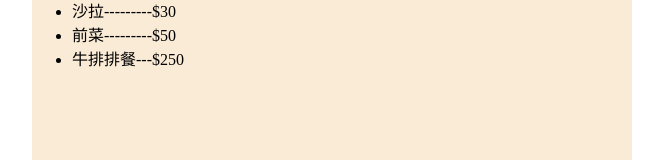
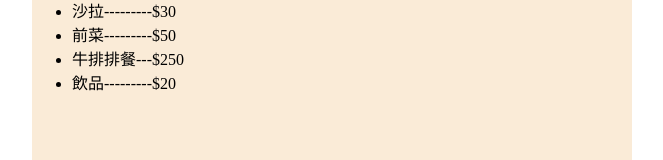
Before and after one commit to Wei-Kai-Life/git.github.io, a plain HTML site: page index.html in a window 1280 px wide. Shown: the part 129-289 px from the top of the page, without its empty margins (308-971 px from the left). Drawn offline with Linux system fonts and the light colour scheme.

Commit message:
add drink

```diff
--- a/index.html
+++ b/index.html
@@ -29,6 +29,7 @@
             <li>沙拉---------$30</li>
             <li>前菜---------$50</li>
             <li>牛排排餐---$250</li>
+            <li>飲品---------$20</li>
         </ul>
     </div>
 </body>
```
